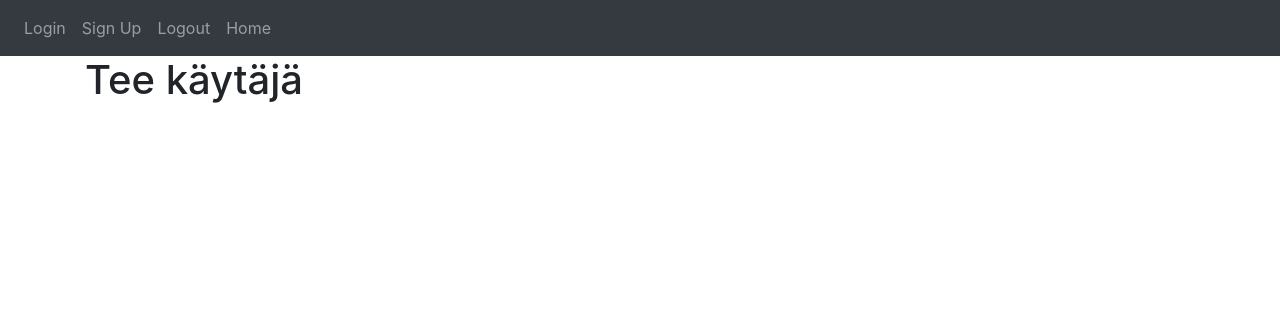
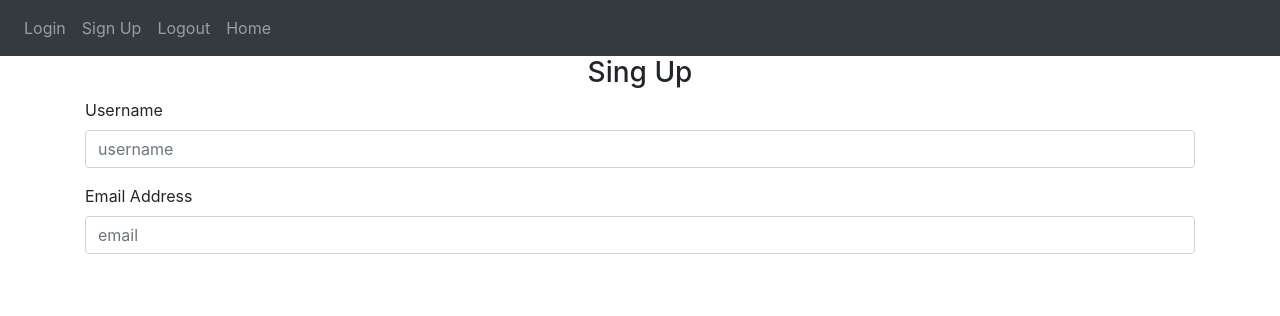
Before and after one commit to jounikivi/FlaskApp_tutorial, a Flask app: page /singup in a window 1280 px wide. Shown: the top 316 px of the page. Run offline with Flask 2, Linux system fonts and the light colour scheme; some libraries are stand-ins or nearby versions.

Commit message:
Update singup.html

```diff
--- a/website/templates/singup.html
+++ b/website/templates/singup.html
@@ -1,6 +1,24 @@
-{% extends 'base.html' %}
-{% block title %}Sing Up{% endblock title %}
-
-{% block content %}
-<h1>Tee käytäjä</h1>
-{% endblock  %}
+{% extends 'base.html' %} {% block title %}Sing Up{% endblock title %} {% block
+content %}
+<form method="POST">
+  <h3 align="center">Sing Up</h3>
+  <div class="form-group">
+    <label for="username">Username</label>
+    <input
+      type="text"
+      class="form-control"
+      id="username"
+      placeholder="username"
+    />
+  </div>
+  <div class="form-group">
+    <label for="emailaddress">Email Address</label>
+    <input
+      type="email"
+      class="form-control"
+      id="emailaddress"
+      placeholder="email"
+    />
+  </div>
+</form>
+{% endblock %}
```
